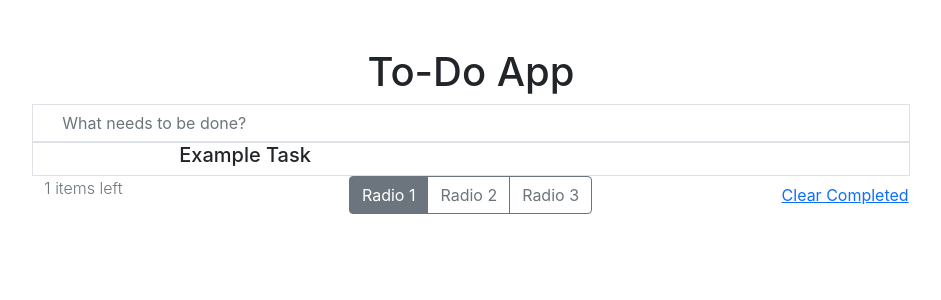
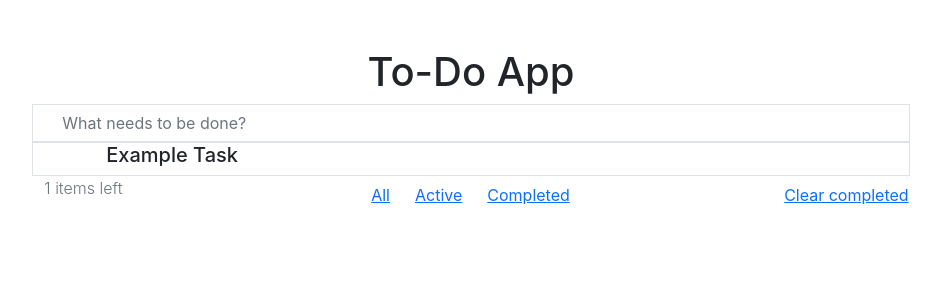
Before and after one commit to jiayijchen/todo-list-app, a React (Create React App) app: page / in a window 1280 px wide. Shown: the top 300 px of the page, without its empty margins (169-1110 px from the left). Built offline with nearby package versions, Linux system fonts and the light colour scheme; the HTML template or start-up script is replaced by a standard one.

Commit message:
added mvp requirements

```diff
--- a/src/App.js
+++ b/src/App.js
@@ -9,7 +9,7 @@ class App extends Component {
         super();
         this.state = {
             value: "",
-            filterSelect: "",
+            filterSelect: "all",
             todoItemsArr: [
                 {
                     ID: Date.now(),
@@ -19,10 +19,13 @@ class App extends Component {
                 }
             ],
         };
+
+        this.clearCompleted = this.clearCompleted.bind(this);
         this.handleChange = this.handleChange.bind(this);
         this.handleSubmit = this.handleSubmit.bind(this);
         this.markComplete = this.markComplete.bind(this);
         this.deleteItem = this.deleteItem.bind(this);
+        this.enterKey = this.enterKey.bind(this);
     }
 
     handleChange(event) {
@@ -32,7 +35,9 @@ class App extends Component {
     }
 
     handleSubmit() {
-        this.addItem(this.state.value);
+        if (this.state.value !== "") {
+            this.addItem(this.state.value);
+        }
 
         this.setState({
             value: "",
@@ -48,6 +53,12 @@ class App extends Component {
                 deleted: false,
             }]
         });
+    }
+
+    enterKey(event) {
+        if (event.key === "Enter") {
+            this.handleSubmit();
+        }
     }
 
     markComplete(todoID) {
@@ -78,22 +89,45 @@ class App extends Component {
                 deleted: true,
             }
 
-            return {
-                todoItemsArr: newArr
-            }
+            return { todoItemsArr: newArr }
         })
     }
 
-    componentDidMount() {
-        console.log(this.state.todoItemsArr);
+    clearCompleted() {
+        this.setState(prevState => {
+            const newArr = prevState.todoItemsArr.map(item => {
+                if (!item.deleted && item.checked) {
+                    item.deleted = true;
+                }
+                return item;
+            });
+
+            return { todoItemsArr: newArr }
+        })
     }
 
-    componentDidUpdate() {
-        console.log(this.state.value);
-        console.log(this.state.todoItemsArr);
-    }
+    // componentDidMount() {
+    //     console.log(this.state.todoItemsArr);
+    // }
+
+    // componentDidUpdate() {
+    //     console.log(this.state.value);
+    //     console.log(this.state.todoItemsArr);
+    // }
 
     render() {
+        let numOfItems = this.state.todoItemsArr.filter(item => !item.deleted).length;
+
+        let filteredItemsArr = [];
+
+        if (this.state.filterSelect === "all") {
+            filteredItemsArr = this.state.todoItemsArr.filter(item => !item.deleted);
+        } else if (this.state.filterSelect === "active") {
+            filteredItemsArr = this.state.todoItemsArr.filter(item => !item.deleted && !item.checked);
+        } else if (this.state.filterSelect === "completed") {
+            filteredItemsArr = this.state.todoItemsArr.filter(item => !item.deleted && item.checked);
+        }
+
         return (
             <div className="col-8 offset-2">
                 <div className="row mt-5 text-center">
@@ -115,30 +149,59 @@ class App extends Component {
                             placeholder="What needs to be done?"
                             value={this.state.value}
                             onChange={this.handleChange}
+                            onKeyPress={this.enterKey}
                         />
                     </div>
                 </div>
-                {this.state.todoItemsArr.map(todoItemsObj => (
-                    <ListItem key={todoItemsObj.ID} todoItemsObj={todoItemsObj} markComplete={this.markComplete} deleteItem={this.deleteItem} />
-                ))}
-                {this.state.todoItemsArr.length > 0 &&
+                {filteredItemsArr.length > 0 &&
+                    filteredItemsArr.map(todoItemsObj => (
+                        <ListItem key={todoItemsObj.ID} todoItemsObj={todoItemsObj} markComplete={this.markComplete} deleteItem={this.deleteItem} />
+                    ))}
+                {numOfItems > 0 &&
                     <div className="row">
                         <div className="col-3">
-                            <p className="fw-light text-muted">{this.state.todoItemsArr.length} items left</p>
+                            <p className="fw-light text-muted">{numOfItems} items left</p>
                         </div>
                         <div className="col-6 text-center">
-                            <div className="btn-group" role="group">
-                                <input type="radio" class="btn-check" name="btnradio" id="btnradio1" autocomplete="off" checked />
-                                <label class="btn btn-outline-secondary" for="btnradio1">Radio 1</label>
-                                <input type="radio" class="btn-check" name="btnradio" id="btnradio2" autocomplete="off" />
-                                <label class="btn btn-outline-secondary" for="btnradio2">Radio 2</label>
-                                <input type="radio" class="btn-check" name="btnradio" id="btnradio3" autocomplete="off" />
-                                <label class="btn btn-outline-secondary" for="btnradio3">Radio 3</label>
+                            <div className="btn-group">
+                                <input
+                                    type="radio"
+                                    className="btn-check"
+                                    name="btnradio" id="btn-all"
+                                    autoComplete="off"
+                                    onClick={() => this.setState({ filterSelect: "all" })}
+                                    defaultChecked
+                                />
+                                <label className="btn btn-link" htmlFor="btn-all">All</label>
+                                <input
+                                    type="radio"
+                                    className="btn-check"
+                                    name="btnradio"
+                                    id="btn-active"
+                                    autoComplete="off"
+                                    onClick={() => this.setState({ filterSelect: "active" })}
+                                />
+                                <label className="btn btn-link" htmlFor="btn-active">Active</label>
+                                <input
+                                    type="radio"
+                                    className="btn-check"
+                                    name="btnradio"
+                                    id="btn-complete"
+                                    autoComplete="off"
+                                    onClick={() => this.setState({ filterSelect: "completed" })}
+                                />
+                                <label className="btn btn-link" htmlFor="btn-complete">Completed</label>
                             </div>
                         </div>
-                                    <div className="col-3 pe-0">
-                                        <button type="button" className="btn btn-link float-end pe-0">Clear Completed</button>
-                                    </div>
+                        <div className="col-3 pe-0">
+                            <button
+                                type="button"
+                                className="btn btn-link float-end pe-0"
+                                onClick={() => this.clearCompleted()}
+                            >
+                                Clear completed
+                            </button>
+                        </div>
                     </div>
                 }
             </div>
--- a/src/ListItem.js
+++ b/src/ListItem.js
@@ -4,7 +4,7 @@ export default function ListItem(props) {
 
     return (
         <div className="row border">
-            <div className="col-2 px-0">
+            <div className="col-2 col-sm-1 px-0">
                 <button
                     className="btn"
                     type="button"
@@ -13,10 +13,10 @@ export default function ListItem(props) {
                     <i className="bi-circle" />
                 </button>
             </div>
-            <div className="col-8 text-start align-self-center ps-0">
+            <div className="col-8 col-sm-10 text-start align-self-center ps-0">
                 <h5 style={props.todoItemsObj.checked ? { textDecoration: 'line-through' } : { textDecoration: 'none' }}>{props.todoItemsObj.itemName}</h5>
             </div>
-            <div className="col-2 text-end px-0">
+            <div className="col-2 col-sm-1 text-end px-0">
                 <button
                     className="btn"
                     type="button"
```
